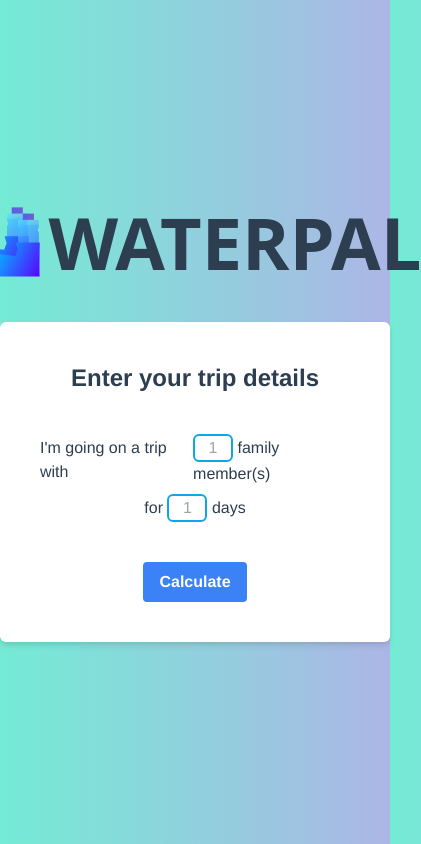
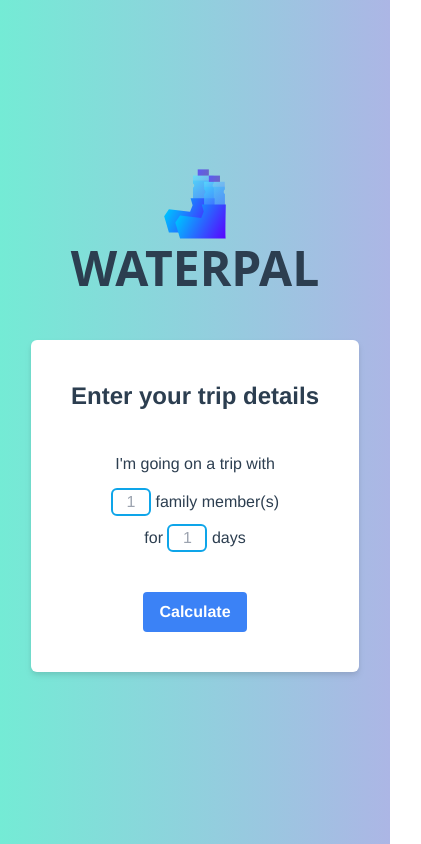
Before and after one commit to TibixDev/WaterPal, a Vue app: page / in a window 390 px wide. Shown: the whole page, 421 px wide, since content can reach past the window. Built offline with nearby package versions, Linux system fonts and the light colour scheme.

Commit message:
[🚰] Home UI and responsive improvements

```diff
--- a/src/views/Home.vue
+++ b/src/views/Home.vue
@@ -1,18 +1,30 @@
 <template>
     <div class="flex flex-col items-center justify-center h-screen mx-auto gap-10">
-        <div class="flex flex-row justify-center items-center">
+        <div class="flex flex-col sm:flex-row justify-center items-center">
             <img class="w-20" src="../assets/waterpal.svg" alt="waterpal logo">
-            <h1 class="align-center font-extrabold font-sans antialiased text-7xl ">WATERPAL</h1>
+            <h1 class="align-center font-extrabold font-sans antialiased text-5xl sm:text-7xl">WATERPAL</h1>
         </div>
-        <div class="flex flex-col items-center border-solid rounded-md drop-shadow-md p-10 bg-white ">
+        <div class="flex flex-col items-center border-solid rounded-md drop-shadow-md p-10 bg-white m-2">
             <h1 class="text-center text-2xl font-bold pb-10">Enter your trip details</h1>
-            <div class="flex flex-row gap-1 justify-center items-center">
+            <div class="flex flex-col sm:flex-row gap-1 justify-center items-center">
                 <p class="pb-2">I'm going on a trip with </p>
-                <p class="pb-2"> <input class="w-10 text-center border-2 rounded-md border-sky-500" type="text"
-                        placeholder="1"> family member(s)</p>
+                <p class="pb-2">
+                    <input
+                        class="w-10 text-center border-2 rounded-md border-sky-500 focus:outline-none focus:border-sky-600"
+                        type="text"
+                        placeholder="1"
+                    >
+                    family member(s)
+                </p>
             </div>
-            <p class="pb-10">for <input class="w-10 text-center border-2 rounded-md border-sky-500" type="text"
-                    placeholder="1"> days</p>
+            <p class="pb-10">for
+                <input
+                    class="w-10 text-center border-2 rounded-md border-sky-500 focus:outline-none focus:border-sky-600"
+                    type="text"
+                    placeholder="1"
+                >
+                days
+            </p>
             <button class="bg-blue-500 hover:bg-blue-700 text-white font-bold py-2 px-4 rounded">Calculate</button>
         </div>
 
```
